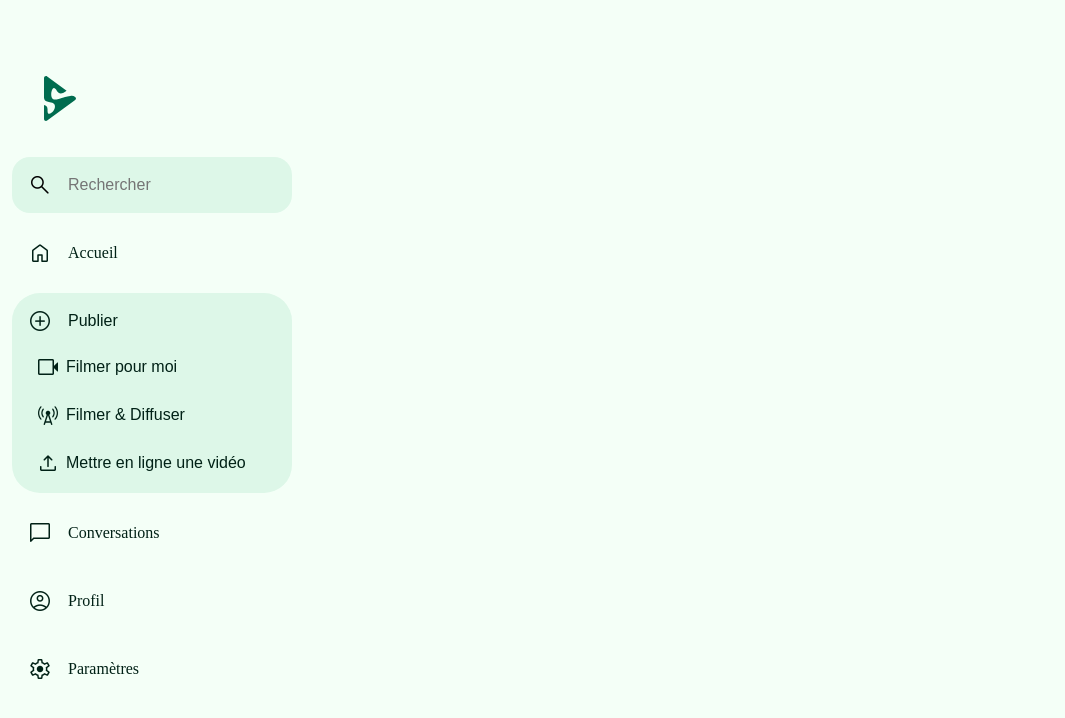
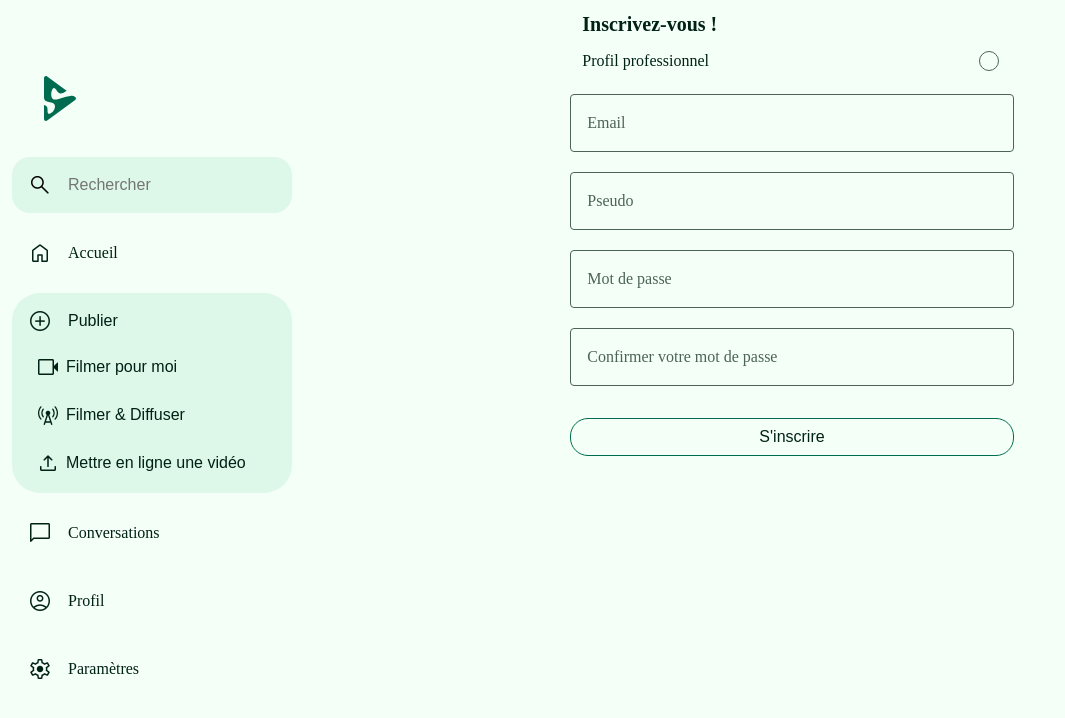
Before and after one commit to Catif/LP-PTUT_Scudo, a Vue app in the folder front/: page /register in a window 1280 px wide. Shown: the top 718 px of the page, without its empty margins (0-1065 px from the left). Built offline with nearby package versions, Linux system fonts and the light colour scheme; no server answers.

Commit message:
ajout de la nouvelle vue register

```diff
--- a/front/src/router/index.js
+++ b/front/src/router/index.js
@@ -13,6 +13,11 @@ const router = createRouter({
       name: "settings",
       component: () => import("@/views/ExampleView.vue"),
     },
+    {
+      path: "/register",
+      name: "register",
+      component: () => import("@/views/RegisterView.vue"),
+    },
   ],
 });
 
--- /dev/null
+++ b/front/src/views/RegisterView.vue
@@ -0,0 +1,122 @@
+<script setup>
+import { reactive, ref } from 'vue';
+import Title from '../components/ScudoTheming/Title.vue';
+import Text from '../components/ScudoTheming/Text.vue';
+import Input from '../components/ScudoTheming/Input.vue';
+import MainFeed from '../components/ScudoTheming/MainFeed.vue';
+import Button from '../components/ScudoTheming/Button.vue';
+
+var form = reactive ({
+        username: '',
+        fullname: '',
+        email: '',
+        password: '',
+        confirmPassword: '',
+        phone:  '',
+        pro: false,
+})
+
+function togglePro() {
+        form.pro = !form.pro;
+}
+
+var classConfirmPassword = ref('default');
+
+function changeClassConfirmPassword(){
+        if(form.confirmPassword === ''){
+                classConfirmPassword = 'default'
+        }
+        if(form.confirmPassword !== ''){
+                if(form.password !== form.confirmPassword){
+                        classConfirmPassword = 'wrong';
+                }else if(form.password === form.confirmPassword){
+                        classConfirmPassword = 'right';
+                }
+        }
+}
+
+</script>
+
+<template>
+<MainFeed>
+        <Title>Inscrivez-vous !</Title>
+        <Text>
+                <label for="role" class="form-control">Profil professionnel</label>
+                <input @click="togglePro" id="role" name="role" type="checkbox"/>
+        </Text>
+        <Input type="email" name="email" :required='true' label="Email" v-model:value="form.email"/>
+        <Input v-if="form.pro === true" name="phone" :required='true' label="Numéro de téléphone" v-model:value="form.phone"/>
+        <Input v-if="form.pro === true" name="fullname" :required='true' label="Nom complet" v-model:value="form.fullname"/>
+        <Input name="username" :required='true' label="Pseudo" v-model:value="form.username"/>
+        <Input type="password" name="password" :required='true' label="Mot de passe" v-model:value="form.password"/>
+        <Input id="confirmPassword" type="password" name="confirmPassword" :required='true' label="Confirmer votre mot de passe"
+         v-model:value="form.confirmPassword" :class="classConfirmPassword" v-on:input="changeClassConfirmPassword"/>
+        <Button>S'inscrire</Button>
+</MainFeed>
+</template>
+
+<style lang="scss" scoped>
+@import "@/assets/scss/colors";
+* {
+  box-sizing: border-box;
+  &::before, &::after {
+    box-sizing: border-box;
+  }
+}
+p,
+label{
+    line-height: 1.625rem;
+    cursor: pointer;
+}
+p{
+    display: flex;
+    justify-content: space-between;
+}
+label{
+    flex-grow: 1;
+}
+input[type="checkbox"] {
+  position: relative;
+  width: 1.5em;
+  height: 1.5em;
+  color: $light-text-primary;
+  border: solid 1px $light-border;
+  border-radius: 50%;
+  vertical-align: bottom;
+  appearance: none;
+  outline: 0;
+  cursor: pointer;
+  background: transparent;
+  transition: background 150ms ease-out;
+  &::before {
+    position: absolute;
+    content: '';
+    display: block;
+    top: 2px;
+    left: 7px;
+    width: 8px;
+    height: 14px;
+    border-style: solid;
+    border-color: $light-bg-primary;
+    border-width: 0 2px 2px 0;
+    transform: rotate(45deg) translate(-1px);
+    opacity: 0;
+  }
+  &:checked {
+    color: $light-text-button-alert;
+    border-color: $light-bg-button;
+    background: $light-bg-button;
+    &::before {
+      opacity: 1;
+    }
+    ~ label::before {
+      clip-path: polygon(0 0, 100% 0, 100% 100%, 0 100%);
+    }
+  }
+}
+button{
+        width: 100%;
+        margin-left: 0;
+        border: 1px solid $light-bg-button;
+}
+</style>
```
